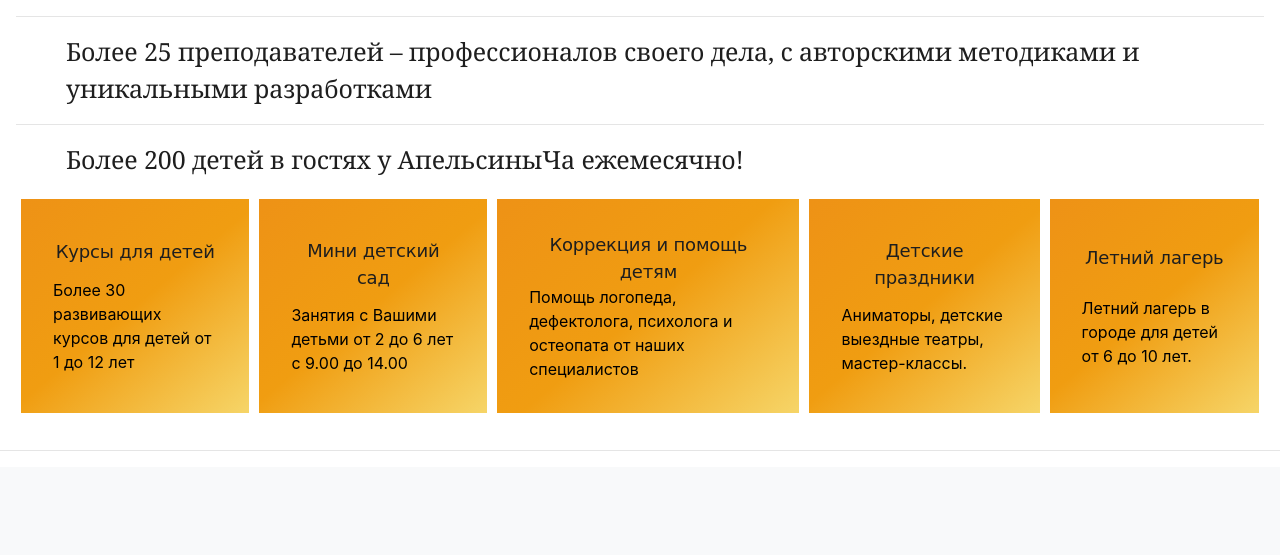
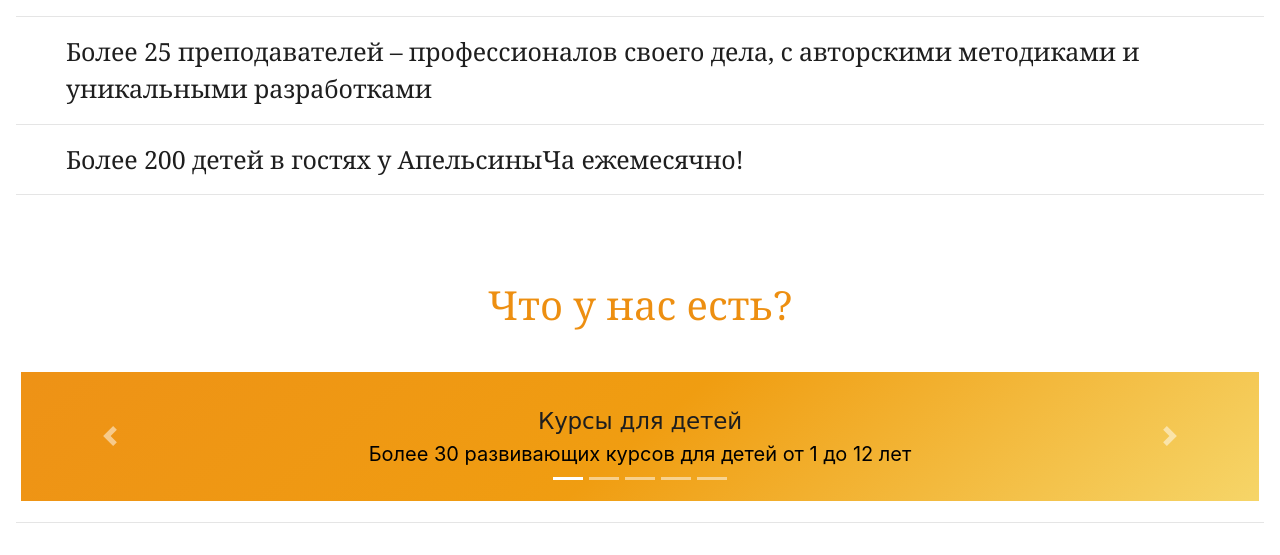
Before and after one commit to ksnsmnv/Apelsinich, a Flask app: page / in a window 1280 px wide. Shown: the part 363-918 px from the top of the page. Before the commit the page ends 814 px from the top, so only its background shows below. Run offline with Flask 2, Linux system fonts and the light colour scheme; some libraries are stand-ins or nearby versions.

Commit message:
Почти готовая карусель

```diff
--- a/static/css/style.css
+++ b/static/css/style.css
@@ -99,18 +99,15 @@
 .portal__heading {
     text-align: center;
     font-family: "Comic sans MS", Georgia, serif;
-    font-size: 18px;
+    font-size: 23px;
     line-height: 1.5;
     letter-spacing: -.2px;
     color: #1e1e1e;
 }
 
-.portals {
-  width: 100%;
-}
-
-portal__text {
+.portal__text {
   text-align: center;
+  font-size: 20px;
 }
 
 .portal__item {
@@ -132,12 +129,3 @@
   border: solid;
   border-color: #8cbc2b;
 }
-
-.card {
-  background-image: linear-gradient(140deg, #ffffff, #B89A68);
-  border-radius: 0.0025rem
-  width: 200px;
-  margin: 3px;
-  margin-left: auto;
-  margin-right: auto;
-}
--- a/templates/index.html
+++ b/templates/index.html
@@ -6,8 +6,11 @@
     margin-bottom: 5em;
    }
 
+
 </style>
 <head>
+    <link rel="stylesheet" href="css/owl.carousel.min.css">
+    <link rel="stylesheet" href="css/owl.theme.default.min.css">
     <link rel="stylesheet"
           href="https://stackpath.bootstrapcdn.com/bootstrap/4.3.1/css/bootstrap.min.css"
           integrity="sha384-ggOyR0iXCbMQv3Xipma34MD+dH/1fQ784/j6cY/iJTQUOhcWr7x9JvoRxT2MZw1T" crossorigin="anonymous">
@@ -42,29 +45,63 @@
         <hr/>
         <p>Более 200 детей в гостях у АпельсиныЧа ежемесячно!</p>
     </div>
-    <div class portals style="display:flex;">
+<hr/>
+<h1>Что у нас есть?</h1>
+    <div id="carouselExampleIndicators" class="carousel slide" data-ride="carousel">
+        <ol class="carousel-indicators">
+            <li data-target="#carouselExampleIndicators" data-slide-to="0" class="active"></li>
+            <li data-target="#carouselExampleIndicators" data-slide-to="1"></li>
+            <li data-target="#carouselExampleIndicators" data-slide-to="2"></li>
+            <li data-target="#carouselExampleIndicators" data-slide-to="3"></li>
+            <li data-target="#carouselExampleIndicators" data-slide-to="4"></li>
+        </ol>
+        <div class="carousel-inner">
+            <div class="carousel-item active">
                 <a href="" class="portal__item" target="_blank">
                     <div class="portal__heading">Курсы для детей</div>
                     <div class="portal__text">Более 30 развивающих курсов для детей от 1 до 12 лет</div>
                 </a>
+            </div>
+            <div class="carousel-item">
                 <a href="" class="portal__item" target="_blank">
                     <div class="portal__heading">Мини детский сад</div>
                     <div class="portal__text">Занятия с Вашими детьми от 2 до 6 лет с 9.00 до 14.00</div>
                 </a>
+            </div>
+            <div class="carousel-item">
                 <a href="" class="portal__item" target="_blank">
                     <div class="portal__heading">Коррекция и помощь детям</div>
-            <div class="portal__text">Помощь логопеда, дефектолога, психолога и остеопата от наших специалистов</div>
+                    <div class="portal__text">Помощь логопеда, дефектолога, психолога и остеопата от наших
+                        специалистов
+                    </div>
                 </a>
+            </div>
+
+            <div class="carousel-item">
                 <a href="" class="portal__item" target="_blank">
                     <div class="portal__heading">Детские праздники</div>
                     <div class="portal__text">Аниматоры, детские выездные театры, мастер-классы.</div>
                 </a>
+            </div>
+
+            <div class="carousel-item">
                 <a href="" class="portal__item" target="_blank">
                     <div class="portal__heading">Летний лагерь</div>
                     <div class="portal__text">Летний лагерь в городе для детей от 6 до 10 лет.</div>
                 </a>
             </div>
         </div>
+        <a class="carousel-control-prev" href="#carouselExampleIndicators" role="button" data-slide="prev">
+            <span class="carousel-control-prev-icon" aria-hidden="true"></span>
+            <span class="sr-only">Previous</span>
+        </a>
+        <a class="carousel-control-next" href="#carouselExampleIndicators" role="button" data-slide="next">
+            <span class="carousel-control-next-icon" aria-hidden="true"></span>
+            <span class="sr-only">Next</span>
+        </a>
+    </div>
+
+
     <hr/>
 </div>
 <script src="https://code.jquery.com/jquery-3.3.1.slim.min.js"
@@ -93,6 +130,7 @@
 
 
 
+
 </script>
 </body>
 </html>
```
Lines whose indentation alone changed are shown as unchanged.
